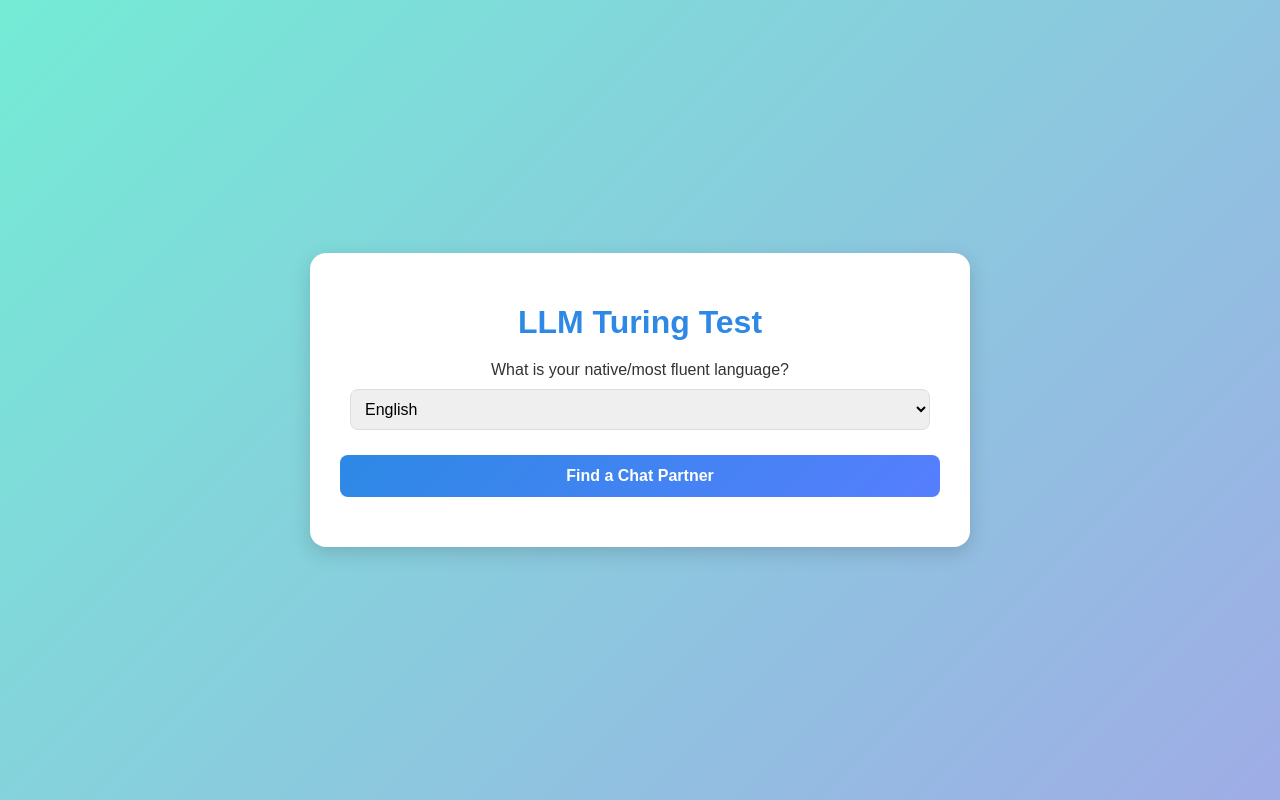
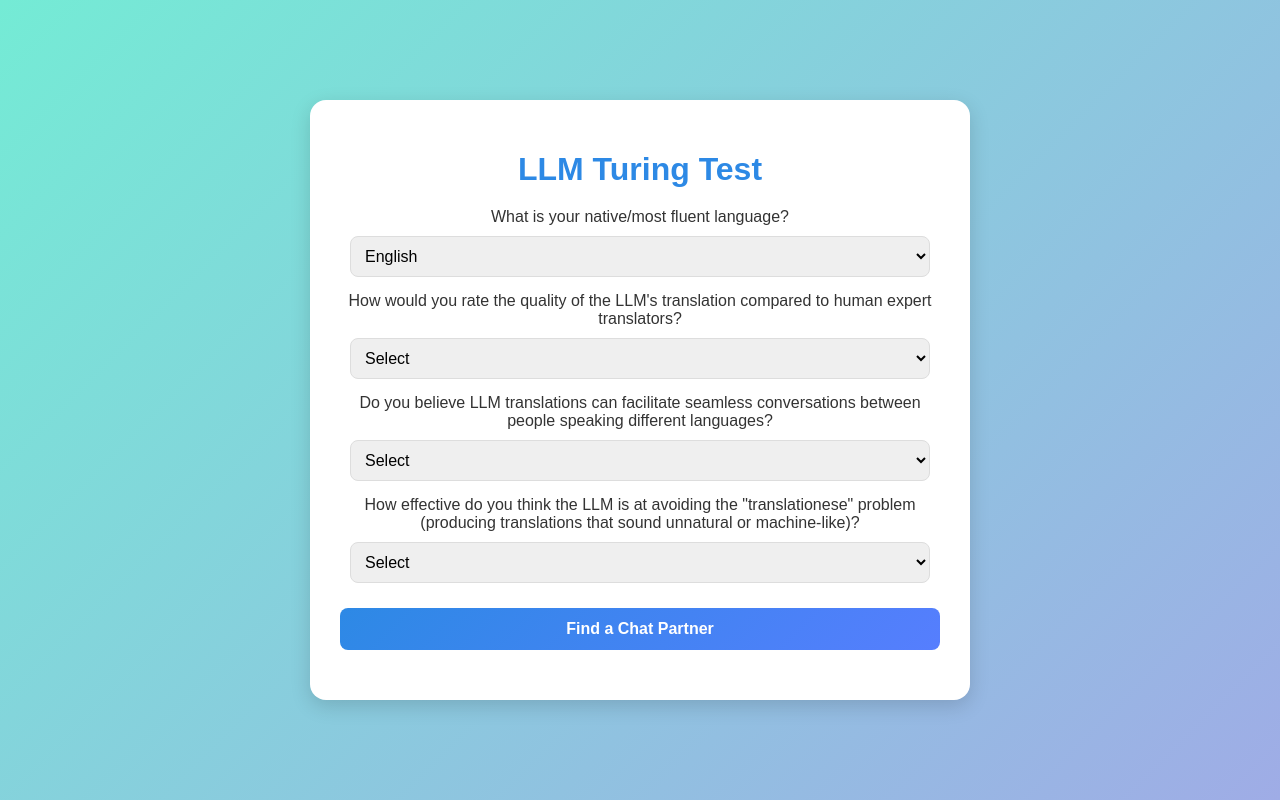
Before and after one commit to anshika-agarwal/llm-translation, a plain HTML site: page templates/index.html in a window 1280 px wide. Drawn offline with Linux system fonts and the light colour scheme.

Commit message:
added pre-survey

```diff
--- a/templates/index.html
+++ b/templates/index.html
@@ -152,7 +152,35 @@
             <select id="language">
                 <option value="english">English</option>
                 <option value="chinese">Chinese</option>
-                <!-- <option value="spanish">Spanish</option> -->
+            </select>
+            <label for="question1">How would you rate the quality of the LLM's translation compared to human expert translators?</label>
+            <select id="question1">
+                <option value="" disabled selected>Select</option>
+                <option value="1">Much worse</option>
+                <option value="2">Slightly worse</option>
+                <option value="3">About the same</option>
+                <option value="4">Slightly better</option>
+                <option value="5">Much better</option>
+            </select>
+
+            <label for="question2">Do you believe LLM translations can facilitate seamless conversations between people speaking different languages?</label>
+            <select id="question2">
+                <option value="" disabled selected>Select</option>
+                <option value="1">Strongly disagree</option>
+                <option value="2">Disagree</option>
+                <option value="3">Neutral</option>
+                <option value="4">Agree</option>
+                <option value="5">Strongly agree</option>
+            </select>
+
+            <label for="question3">How effective do you think the LLM is at avoiding the "translationese" problem (producing translations that sound unnatural or machine-like)?</label>
+            <select id="question3">
+                <option value="" disabled selected>Select</option>
+                <option value="1">Very ineffective</option>
+                <option value="2">Somewhat ineffective</option>
+                <option value="3">Neutral</option>
+                <option value="4">Somewhat effective</option>
+                <option value="5">Very effective</option>
             </select>
             <button onclick="findPair()">Find a Chat Partner</button>
         </div>
```
